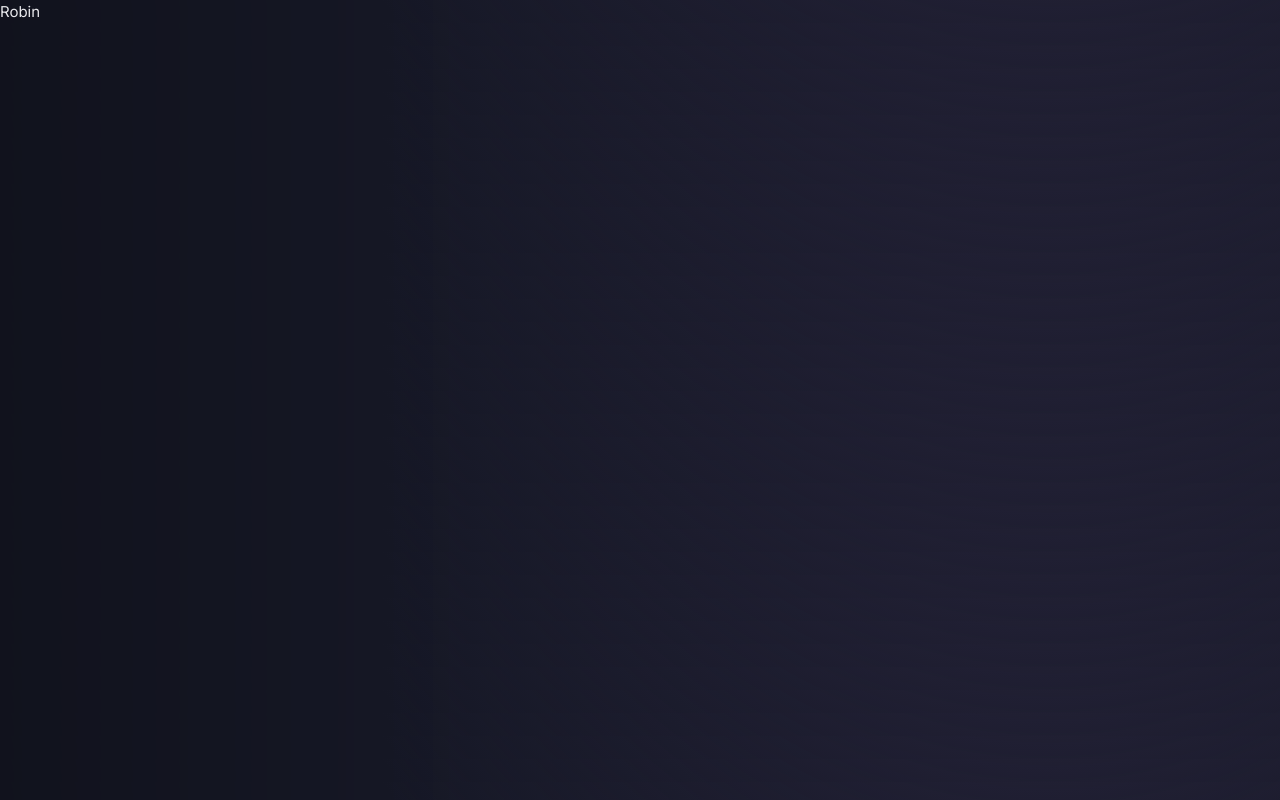
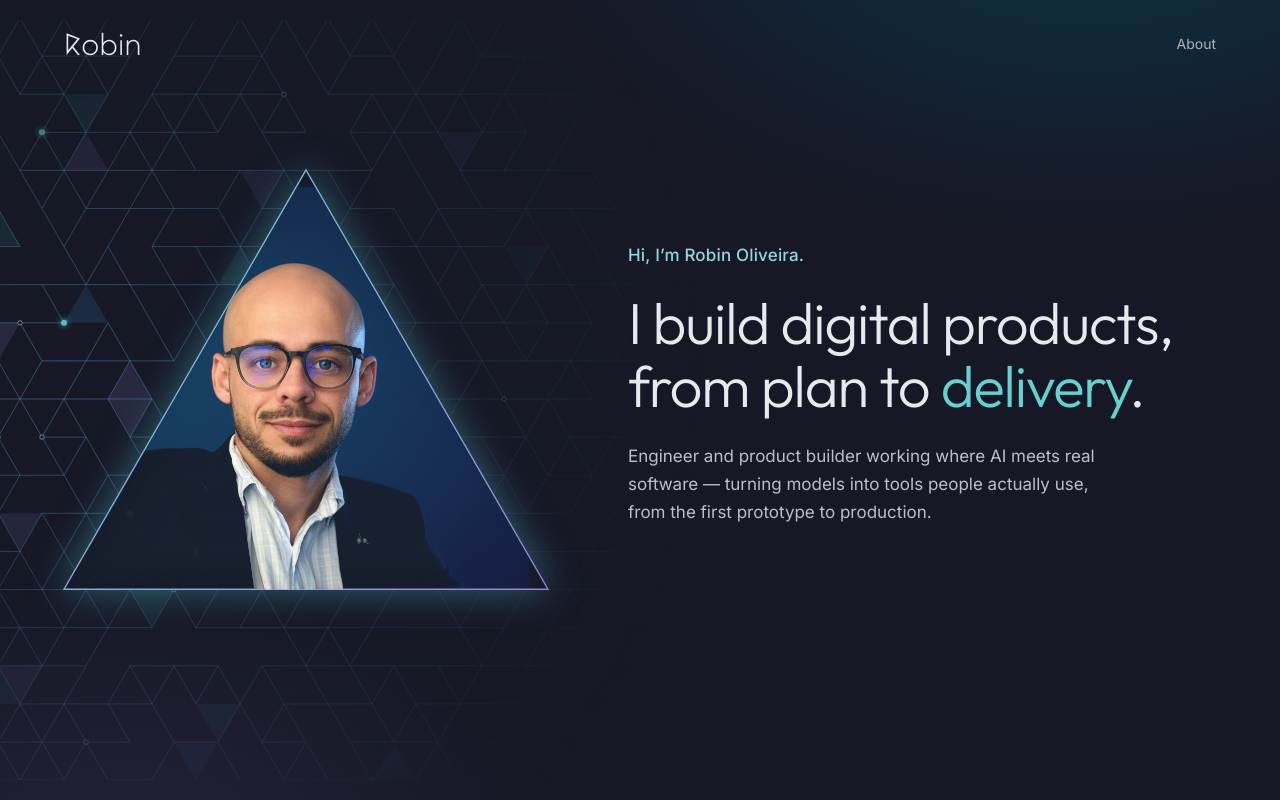
Before and after one commit to 7xrobin/robinPortfolio, a Next.js app: page / in a window 1280 px wide. Built offline with nearby package versions, Linux system fonts and the light colour scheme.

Commit message:
feat: port the hero to a Server Component with CSS Modules
Spec: 0001

```diff
--- a/app/page.tsx
+++ b/app/page.tsx
@@ -1,3 +1,5 @@
+import Hero from "@/components/Hero";
+
 export default function Home() {
-  return <main>Robin</main>;
+  return <Hero />;
 }
--- /dev/null
+++ b/components/Hero.module.css
@@ -0,0 +1,65 @@
+.hero {
+  position: relative; overflow: hidden;
+  background:
+    radial-gradient(900px 560px at 85% -120px, color-mix(in srgb, oklch(0.42 0.08 225) 45%, transparent), transparent 62%),
+    radial-gradient(700px 500px at 10% 110%, color-mix(in srgb, var(--color-accent-900) 70%, transparent), transparent 60%),
+    var(--color-bg);
+}
+.hero-inner {
+  position: relative; max-width: 1280px; margin: 0 auto;
+  padding: 0 clamp(20px, 5vw, 72px); min-height: 100vh;
+  display: flex; flex-wrap: wrap; align-items: center; gap: var(--hero-gap);
+}
+
+.hero-nav {
+  position: absolute; top: 0; left: 0; right: 0; z-index: 3; height: var(--nav-h);
+  padding: 0 clamp(20px, 5vw, 72px);
+  display: flex; align-items: center; justify-content: space-between;
+}
+.hero-logo {
+  display: block; height: var(--logo-h); aspect-ratio: 361.1 / 128.93;
+  background-color: var(--color-text);
+  -webkit-mask: url(/robin-logo.svg) center / contain no-repeat;
+  mask: url(/robin-logo.svg) center / contain no-repeat;
+}
+.hero-links { display: flex; gap: 32px; font-size: 14px; }
+.hero-links a { color: color-mix(in srgb, var(--color-text) 72%, transparent); }
+.hero-links a:hover { color: var(--color-text); }
+
+/* The frame is equilateral (484 × 419.2 at full size). The shard field is
+   drawn in the design's 1280 × 760 space with the frame apex at (314, 150.4),
+   so it is placed in frame-relative units and scales with the frame. */
+.hero-img {
+  flex: var(--img-flex); min-width: 0; max-width: var(--img-max);
+  position: relative; z-index: 1; align-self: center; margin: var(--img-margin);
+  aspect-ratio: 484 / 419.2;
+}
+.hero-field {
+  position: absolute; pointer-events: none; max-width: none;
+  left: calc(-314 / 484 * 100%); top: calc(-150.4 / 419.2 * 100%);
+  width: calc(1280 / 484 * 100%); height: calc(760 / 419.2 * 100%);
+}
+.hero-frame {
+  position: absolute; inset: 0; width: 100%; height: 100%; overflow: visible;
+  filter: drop-shadow(0 0 18px color-mix(in srgb, oklch(0.74 0.10 210) 50%, transparent));
+}
+.hero-portrait {
+  position: absolute; inset: 0; overflow: hidden;
+  clip-path: polygon(50% 0, 100% 100%, 0 100%);
+}
+.hero-portrait img { position: absolute; width: 92%; left: 4%; top: 4%; max-width: none; }
+
+.hero-text { flex: var(--text-flex); min-width: 0; position: relative; z-index: 2; padding: var(--text-pad); }
+.hero-hello {
+  display: flex; align-items: center; gap: 12px; margin: 0 0 24px;
+  font-size: 17px; font-weight: 500; letter-spacing: 0.01em; color: oklch(0.84 0.07 205);
+}
+.hero h1 {
+  font-family: var(--font-outfit), var(--font-heading); font-weight: 300;
+  font-size: var(--h1-size); line-height: 1.08; letter-spacing: -0.02em; margin: 0;
+}
+.hero h1 em { font-style: normal; color: oklch(0.80 0.10 195); }
+.hero-sub {
+  font-size: var(--sub-size); line-height: 1.65; max-width: 46ch; margin: 24px 0 0;
+  color: color-mix(in srgb, var(--color-text) 80%, transparent);
+}
--- /dev/null
+++ b/components/Hero.tsx
@@ -0,0 +1,61 @@
+import styles from "./Hero.module.css";
+
+export default function Hero() {
+  return (
+    <section id="top" className={styles.hero} data-screen-label="01 Hero">
+      <div className={styles["hero-inner"]}>
+        <nav className={styles["hero-nav"]} aria-label="Main">
+          <a href="#top" className={styles["hero-logo"]} aria-label="Robin — home"></a>
+          <div className={styles["hero-links"]}>
+            <a href="#about">About</a>
+          </div>
+        </nav>
+
+        <div className={styles["hero-img"]}>
+          {/* Plain img: static export cannot optimise images, and the field is positioned by CSS. */}
+          {/* eslint-disable-next-line @next/next/no-img-element */}
+          <img className={styles["hero-field"]} src="/triangle-grid.svg" alt="" aria-hidden="true" />
+          <svg
+            className={styles["hero-frame"]}
+            viewBox="0 0 100 100"
+            preserveAspectRatio="none"
+            aria-hidden="true"
+          >
+            <defs>
+              <linearGradient id="frame-stroke" x1="0" y1="0" x2="1" y2="1">
+                <stop offset="0" stopColor="oklch(0.80 0.10 195)"></stop>
+                <stop offset="1" stopColor="var(--color-accent)"></stop>
+              </linearGradient>
+            </defs>
+            <polygon
+              points="50,0 100,100 0,100"
+              fill="var(--color-bg)"
+              fillOpacity="0.88"
+              stroke="url(#frame-stroke)"
+              strokeWidth="1.4"
+              vectorEffect="non-scaling-stroke"
+            ></polygon>
+          </svg>
+          <div className={`${styles["hero-portrait"]} lighten`}>
+            {/* Plain img: static export cannot optimise images, and the portrait CSS targets a plain img. */}
+            {/* eslint-disable-next-line @next/next/no-img-element */}
+            <img src="/portrait.png" alt="Portrait of Robin" />
+          </div>
+        </div>
+
+        <div className={styles["hero-text"]}>
+          <p className={styles["hero-hello"]}>Hi, I’m Robin Oliveira.</p>
+          <h1>
+            I build digital products,
+            <br />
+            from plan to <em>delivery</em>.
+          </h1>
+          <p className={styles["hero-sub"]}>
+            Engineer and product builder working where AI meets real software — turning models into
+            tools people actually use, from the first prototype to production.
+          </p>
+        </div>
+      </div>
+    </section>
+  );
+}
```
